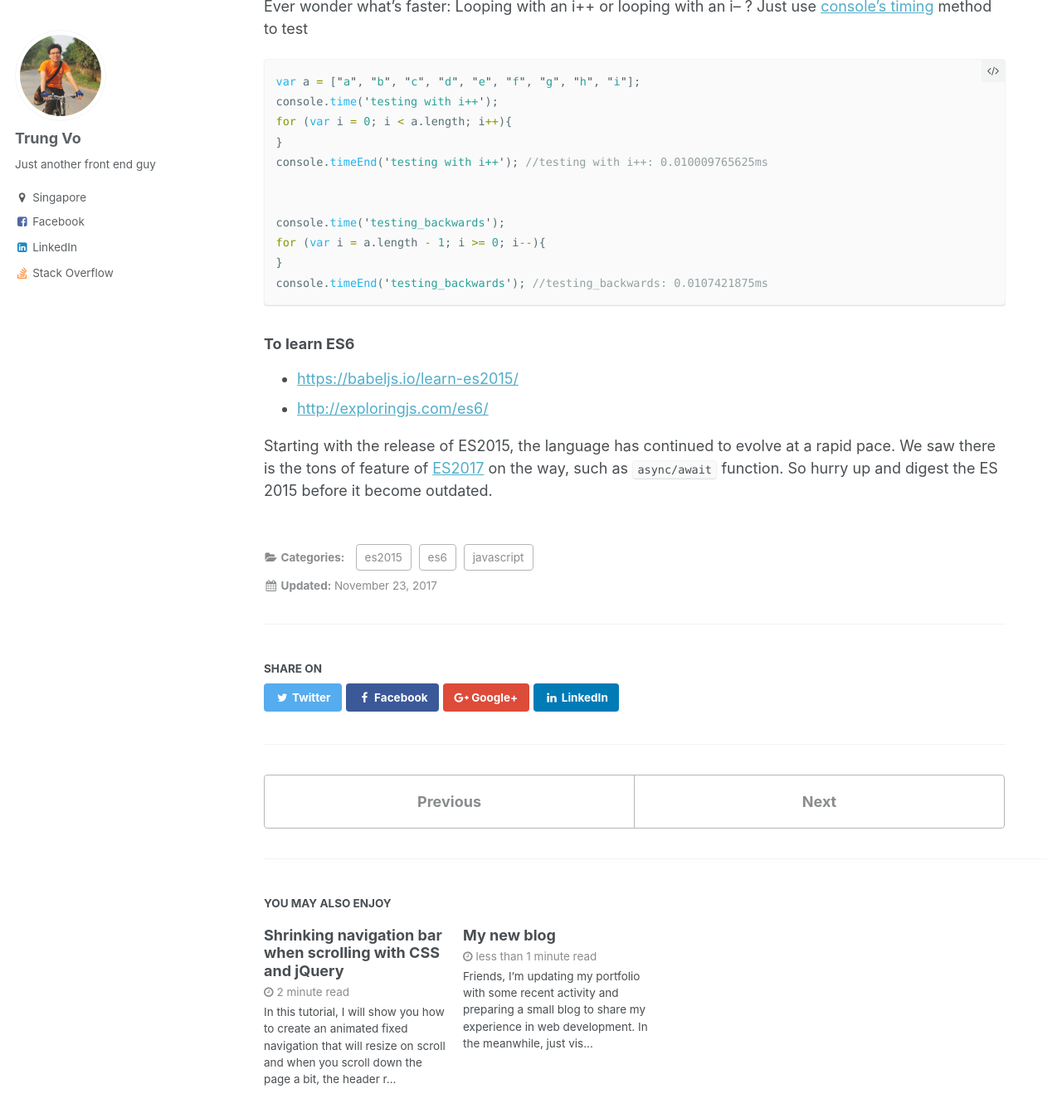
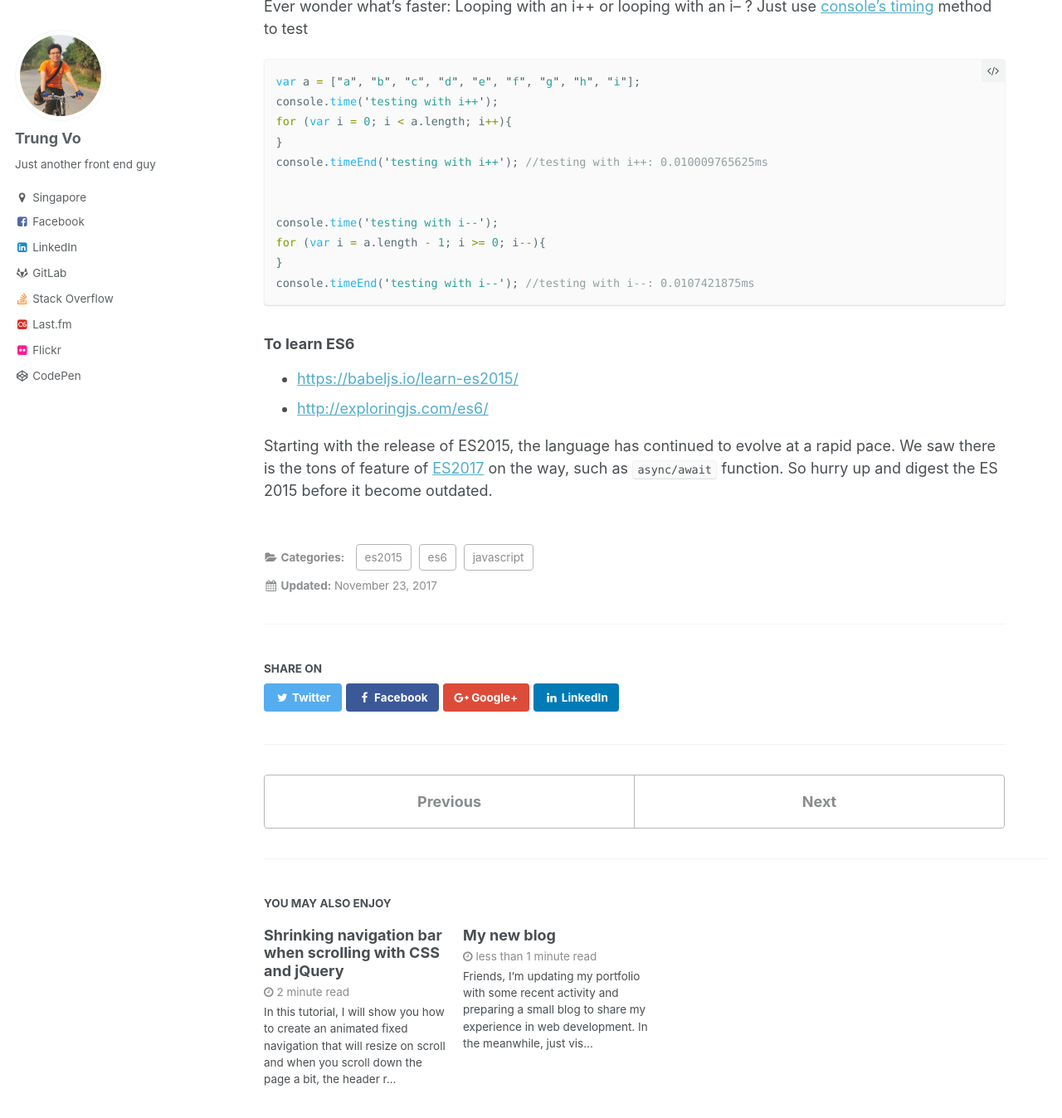
Before and after one commit to trungk18/trungk18.github.io, a Jekyll site: the page built from _posts/2017-11-23-es6-in-my-daily-life.md, in a window 1280 px wide and 1400 px high, scrolled down 3118 px. Shown: the top 1348 px of the window at 83% size. Built offline with Jekyll 4.4.1, drawn with Linux system fonts in a browser that asks for light colours; some of the changed lines change nothing that is shown; some of the changed text lies outside the part shown.

Commit message:
Update URL

````diff
--- a/_config.yml
+++ b/_config.yml
@@ -9,10 +9,10 @@ minimal_mistakes_skin    : "default" # "air", "aqua", "contrast", "dark", "dirt"
 
 # Site Settings
 locale                   : "en"
-title                    : "Wanderlust"
+title                    : "JavasScript and more"
 title_separator          : "|"
 name                     : "Trung Vo"
-description              : "Trung Vo - Frontend Developer. Young and passionate, addicted to Front-end. Working with jQuery, Angular 1 & 2, ReactJS. Like photography, running, cooking and reading book. trungk18"
+description              : "Trung Vo - Frontend Developer. Young and passionate, addicted to Front-end. Working with jQuery, AngularJS, Angular, ReactJS. Like photography, running, cooking and reading book. trungk18"
 url                      : "http://trungk18.github.io"
 baseurl                  : # the subpath of your site, e.g. "/blog"
 repository               : "trungk18/trungk18.github.io"
@@ -89,17 +89,17 @@ author:
   email            :
   uri              :
   bitbucket        :
-  codepen          :
+  codepen          : "trungk18"
   dribbble         :
-  flickr           :
+  flickr           : "trungk18"
   facebook         : "trungk18"
   foursquare       :
   github           :
-  gitlab           :
+  gitlab           : "trungk18"
   google_plus      :
   keybase          :
   instagram        :
-  lastfm           :
+  lastfm           : "trungk18"
   linkedin         : "trungk18"
   pinterest        :
   soundcloud       :
--- a/_posts/2017-11-23-es6-in-my-daily-life.md
+++ b/_posts/2017-11-23-es6-in-my-daily-life.md
@@ -114,7 +114,7 @@ function doSomething(options){
 }
 
 //new es6 way
-function doSomething(options= {}){
+function doSomething(options = {}){
     //todo
 }
 ```
@@ -130,10 +130,10 @@ for (var i = 0; i < a.length; i++){
 console.timeEnd('testing with i++'); //testing with i++: 0.010009765625ms
 
 
-console.time('testing_backwards');
+console.time('testing with i--');
 for (var i = a.length - 1; i >= 0; i--){
 }
-console.timeEnd('testing_backwards'); //testing_backwards: 0.0107421875ms
+console.timeEnd('testing with i--'); //testing with i--: 0.0107421875ms
 ```
 
 
````
